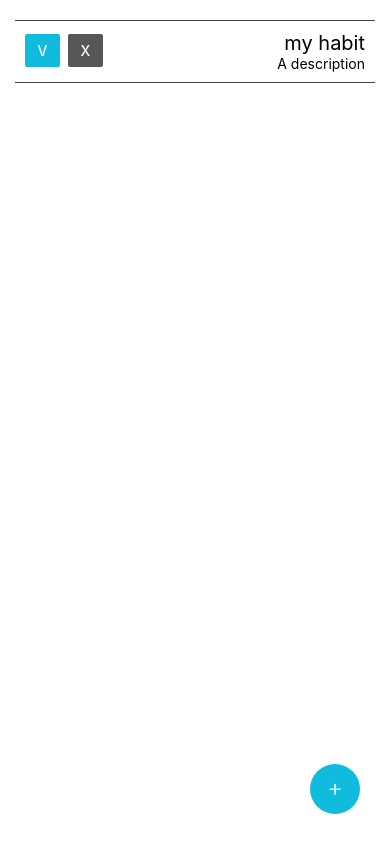
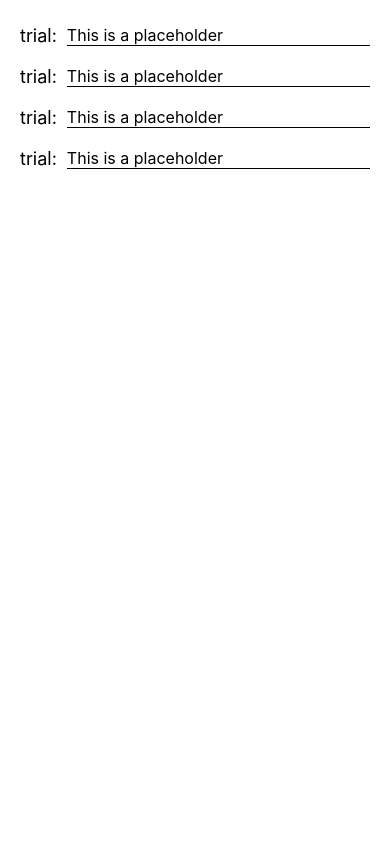
Before and after one commit to jakub-wawrzyniak/small-habitTracker, a React Native app: screen / in a window 390 px wide. Built offline with nearby package versions, Linux system fonts and the light colour scheme.

Commit message:
Added basic edit component

```diff
--- a/App.js
+++ b/App.js
@@ -6,7 +6,8 @@ import {
   StyleSheet,
   Text,
   View,
-  Button
+  Button,
+  TextInput
 } from 'react-native';
 
 var idCounter = 0;
@@ -126,9 +127,7 @@ const AddHabitButton = ({onPress}) => {
   </Pressable>
 }
 
-const App = () => {
-  const [habits, setHabits] = useState([
-    new Habit("my habit","done", "A description")])
+const mainView = ({habits, editHabit}) => {
   const handlePress = () => {
     const newHabits = [...habits]
     newHabits.push(new Habit("New habit","", "Your description"))
@@ -141,6 +140,51 @@ const App = () => {
     <AddHabitButton onPress={handlePress}/>
   </Fragment>
   )
+}
+
+const EditField = ({
+  setText,
+  label,
+  placeholder,
+  defaultValue
+}) => {
+  return <View style={{
+    flexDirection: "row",
+    alignItems: "center",
+    paddingHorizontal: 5,
+    paddingVertical: 5,
+    marginVertical: 5,
+    width: "100%"}}>
+    <Text style={{
+      marginRight: 10,
+      fontSize: 18}}>{label}:</Text>
+    <View style={{borderBottomWidth: 1, flex: 1}}>
+      <TextInput
+        style={{fontSize: 16, width: '100%'}}
+        onChangeText={(newText) => setText(newText)}
+        placeholder="This is a placeholder"
+        defaultValue={defaultValue}
+        />
+    </View>
+  </View>
+}
+
+const EditView = () => {
+  const [t, setT] = useState("hi!")
+  return <View style={style.frame1}>
+    <EditField setText={setT} label={'trial'}/>
+    <EditField setText={setT} label={'trial'}/>
+    <EditField setText={setT} label={'trial'}/>
+    <EditField setText={setT} label={'trial'}/>
+  </View>
+}
+
+const App = () => {
+  const [habits, setHabits] = useState([
+    new Habit("my habit","done", "A description")])
+  const [toEdit, setToEdit] = useState(-1)
+
+  return <EditView/>
 };
 
 export default App;
```
